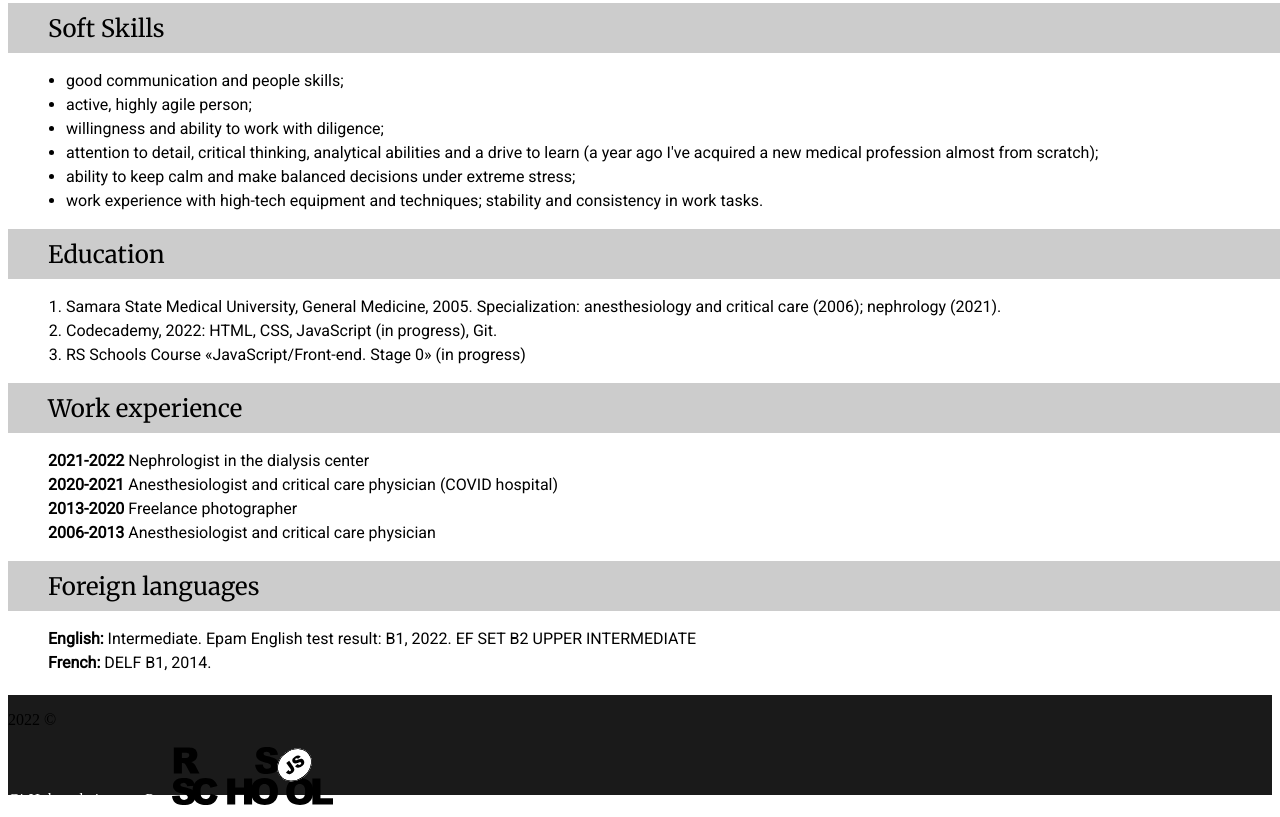
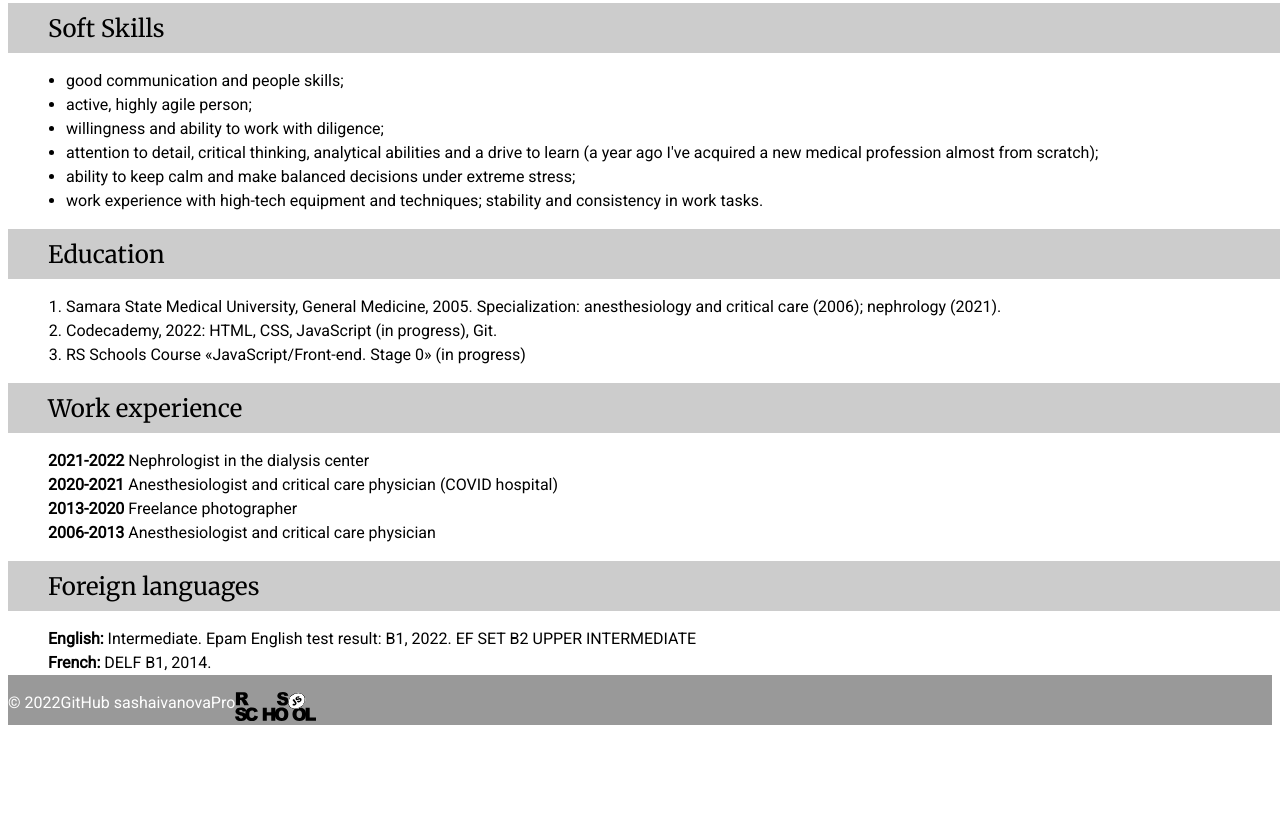
Before and after one commit to sashaivanovaPro/rsschool-cv, a plain HTML site: page index.html in a window 1280 px wide. Shown: the part 595-1412 px from the top of the page. After the commit the page ends 1328 px from the top, so only its background shows below. Drawn offline with Linux system fonts and the light colour scheme.

Commit message:
fix:fotter elements change margins top

```diff
--- a/index.html
+++ b/index.html
@@ -83,11 +83,13 @@
         </div>
     </main>
     <footer>
-        <p>2022 &#169</p>
-        <a href="https://github.com/sashaivanovaPro" target="_blank">GitHub sashaivanovaPro</a>
-        <a href="http://https://rs.school/js/" target="_blank">
-            <img src="assets/svg/rs_school_js.svg" alt="RS-school" class="logo">
-        </a>
+        <div class="links">
+            <p class="copyright"> &#169 2022 </p>
+            <a href="https://github.com/sashaivanovaPro" target="_blank" class="github"> GitHub sashaivanovaPro </a>
+            <a href="http://https://rs.school/js/" target="_blank">
+                <img src="assets/svg/rs_school_js.svg" alt="RS-school" class="logo">
+            </a>
+        </div>
     </footer>
 </body>
 
--- a/style.css
+++ b/style.css
@@ -118,14 +118,31 @@ h2 {
     margin-top: 16px;
 }
 
-footer {
-    background-color: hsl(0, 0%, 10%);
-    height: 100px;
-    width: 100%;
-    display: inline-block;
-    margin-top: 20px;
+.links {
+    display: flex;
+    background-color: hsl(0, 0%, 60%);
+    height: 50px;
+}
+
+.copyright {
+    font-family: 'Roboto', sans-serif;
+    font-weight: 400;
+    line-height: 18pt;
+    color: white;
+    margin-top: 16px;
+}
+
+.github {
+    font-family: 'Roboto', sans-serif;
+    font-weight: 400;
+    line-height: 18pt;
+    color: white;
+    margin-top: 16px;
 }
 
 .logo {
-    height: 60px;
+    height: 30px;
+    margin: 0pt;
+    padding: 0px;
+    margin-top: 16px;
 }
```
